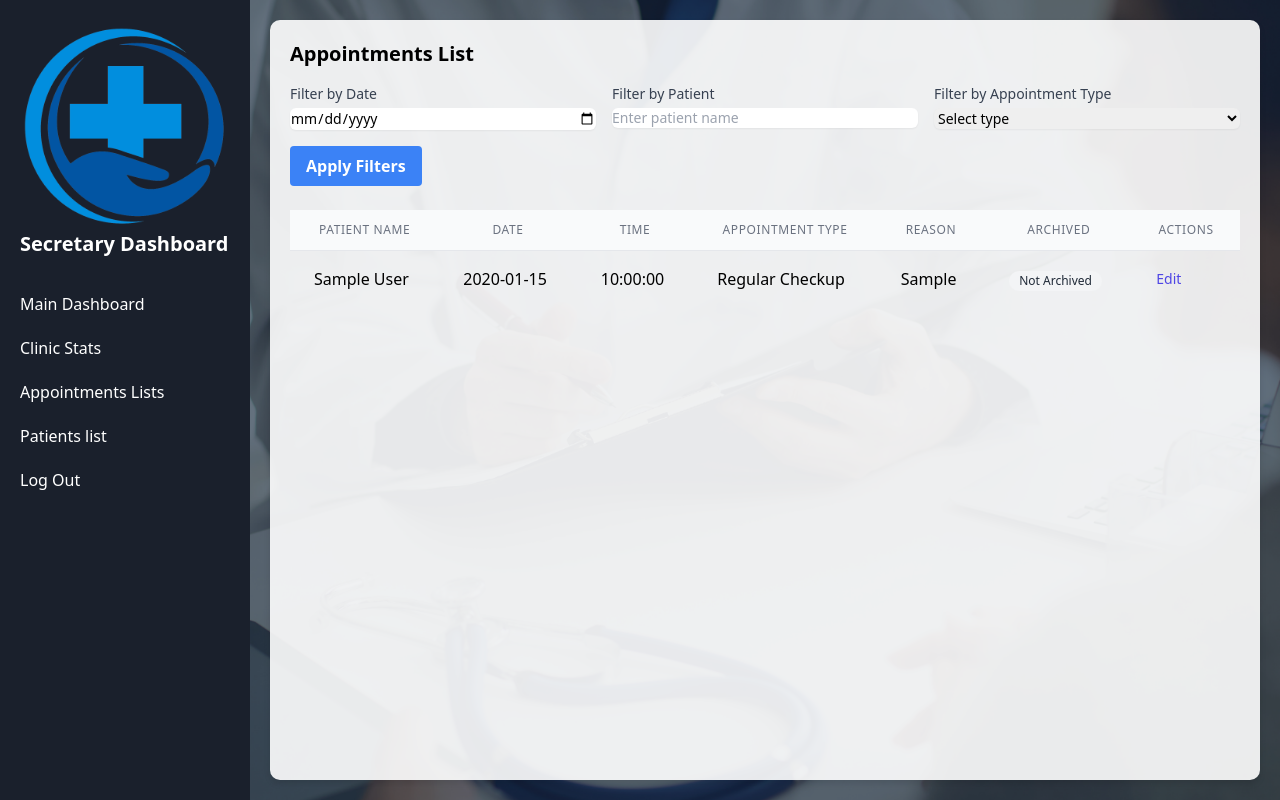
After one commit to ramesesbarria/Clinic-Management-System, a PHP site: page /viewAppointments.php in a window 1280 px wide. The commit adds this page. Run offline with PHP 8.4, Linux system fonts and the light colour scheme; tables that the repository leaves empty hold one stand-in row (values such as "Sample post").

Commit message:
finalized secretary dashboard except clinic stats

```diff
--- a/pages/doctorDashboard.php
+++ b/pages/doctorDashboard.php
@@ -42,7 +42,7 @@ if ($_SERVER['REQUEST_METHOD'] === 'POST') {
     }
 }
 
-$queryAppointments .= " ORDER BY appointments.date_preference DESC";
+$queryAppointments .= " ORDER BY appointments.date_preference ASC";
 
 $resultAppointments = mysqli_query($conn, $queryAppointments);
 
--- /dev/null
+++ b/pages/viewAppointments.php
@@ -0,0 +1,161 @@
+<?php
+include '../models/db.php'; // Adjust the path if necessary
+
+// Initialize filter variables
+$filterDate = isset($_POST['filterDate']) ? $_POST['filterDate'] : '';
+$filterPatient = isset($_POST['filterPatient']) ? $_POST['filterPatient'] : '';
+$filterAppointmentType = isset($_POST['filterAppointmentType']) ? $_POST['filterAppointmentType'] : '';
+
+// Build the SQL query with filters
+$sql = "SELECT a.appointmentID, a.patientID, a.date_preference, a.time_preference, a.appointment_type, a.reason, a.chief_complaint, a.duration_severity, a.general_appearance, a.visible_signs, a.archived, p.first_name, p.last_name
+        FROM appointments a
+        INNER JOIN patient p ON a.patientID = p.patientID
+        WHERE 1=1";
+
+if (!empty($filterDate)) {
+    $sql .= " AND a.date_preference = '$filterDate'";
+}
+
+if (!empty($filterPatient)) {
+    $sql .= " AND (p.first_name LIKE '%$filterPatient%' OR p.last_name LIKE '%$filterPatient%')";
+}
+
+if (!empty($filterAppointmentType)) {
+    $sql .= " AND a.appointment_type = '$filterAppointmentType'";
+}
+
+$sql .= " ORDER BY a.date_preference, a.time_preference ASC";
+
+$result = $conn->query($sql);
+
+// Check if query executed successfully
+if ($result === false) {
+    die("Error: " . $conn->error);
+}
+?>
+
+<!DOCTYPE html>
+<html lang="en">
+<head>
+    <meta charset="UTF-8">
+    <meta name="viewport" content="width=device-width, initial-scale=1.0">
+    <title>Appointments List</title>
+    <link href="https://cdn.jsdelivr.net/npm/tailwindcss@2.2.19/dist/tailwind.min.css" rel="stylesheet">
+    <style>
+        body {
+            display: flex;
+            min-height: 100vh;
+            background-image: url('../img/background.png'); /* Replace with your actual path */
+            background-size: cover;
+            background-repeat: no-repeat;
+            background-attachment: fixed;
+        }
+        .sidebar {
+            width: 250px;
+            background-color: #1a202c; /* Tailwind 'gray-800' */
+            color: white;
+            padding: 20px;
+            flex-shrink: 0;
+        }
+        .sidebar a {
+            display: block;
+            padding: 10px 0;
+            color: white;
+            text-decoration: none;
+        }
+        .sidebar a:hover {
+            background-color: #2d3748; /* Tailwind 'gray-700' */
+        }
+        .content {
+            flex-grow: 1;
+            padding: 20px;
+            background: rgba(255, 255, 255, 0.9);
+            border-radius: 10px;
+            box-shadow: 0 4px 6px rgba(0, 0, 0, 0.1);
+            margin: 20px;
+        }
+    </style>
+</head>
+<body>
+    <div class="sidebar">
+        <div class="logo"> <img src="../img/logo.png" alt="Logo"> </div>
+        <b> </b>
+        <h2 class="text-xl font-bold mb-6">Secretary Dashboard</h2>
+        <a href="secretaryDashboard.php">Main Dashboard</a>
+        <a href="clinicStats.php">Clinic Stats</a>
+        <a href="viewAppointments.php">Appointments Lists</a>
+        <a href="viewPatients.php">Patients list</a>
+        <a href="../models/handleLogout.php">Log Out</a>
+    </div>
+    <div class="content">
+        <h3 class="text-xl font-semibold mb-4">Appointments List</h3>
+
+        <!-- Filter Form -->
+        <form method="POST" action="viewAppointments.php" class="mb-6">
+            <div class="grid grid-cols-1 md:grid-cols-3 gap-4">
+                <div>
+                    <label for="filterDate" class="block text-sm font-medium text-gray-700">Filter by Date</label>
+                    <input type="date" name="filterDate" id="filterDate" value="<?php echo $filterDate; ?>" class="mt-1 block w-full border-gray-300 rounded-md shadow-sm focus:ring-indigo-500 focus:border-indigo-500 sm:text-sm">
+                </div>
+                <div>
+                    <label for="filterPatient" class="block text-sm font-medium text-gray-700">Filter by Patient</label>
+                    <input type="text" name="filterPatient" id="filterPatient" value="<?php echo $filterPatient; ?>" class="mt-1 block w-full border-gray-300 rounded-md shadow-sm focus:ring-indigo-500 focus:border-indigo-500 sm:text-sm" placeholder="Enter patient name">
+                </div>
+                <div>
+                    <label for="filterAppointmentType" class="block text-sm font-medium text-gray-700">Filter by Appointment Type</label>
+                    <select name="filterAppointmentType" id="filterAppointmentType" class="mt-1 block w-full border-gray-300 rounded-md shadow-sm focus:ring-indigo-500 focus:border-indigo-500 sm:text-sm">
+                        <option value="">Select type</option>
+                        <option value="Regular Checkup" <?php echo $filterAppointmentType == 'Regular Checkup' ? 'selected' : ''; ?>>Regular Checkup</option>
+                        <option value="Specific Treatment" <?php echo $filterAppointmentType == 'Specific Treatment' ? 'selected' : ''; ?>>Specific Treatment</option>
+                        <option value="Consultation" <?php echo $filterAppointmentType == 'Consultation' ? 'selected' : ''; ?>>Consultation</option>
+                    </select>
+                </div>
+            </div>
+            <div class="mt-4">
+                <button type="submit" class="bg-blue-500 hover:bg-blue-700 text-white font-bold py-2 px-4 rounded">Apply Filters</button>
+            </div>
+        </form>
+
+        <!-- Appointments Table -->
+        <div class="overflow-x-auto">
+            <table class="min-w-full divide-y divide-gray-200">
+                <thead class="bg-gray-50">
+                    <tr>
+                        <th class="px-6 py-3 text-xs font-medium text-gray-500 uppercase tracking-wider">Patient Name</th>
+                        <th class="px-6 py-3 text-xs font-medium text-gray-500 uppercase tracking-wider">Date</th>
+                        <th class="px-6 py-3 text-xs font-medium text-gray-500 uppercase tracking-wider">Time</th>
+                        <th class="px-6 py-3 text-xs font-medium text-gray-500 uppercase tracking-wider">Appointment Type</th>
+                        <th class="px-6 py-3 text-xs font-medium text-gray-500 uppercase tracking-wider">Reason</th>
+                        <th class="px-6 py-3 text-xs font-medium text-gray-500 uppercase tracking-wider">Archived</th>
+                        <th class="px-6 py-3 text-xs font-medium text-gray-500 uppercase tracking-wider">Actions</th>
+                    </tr>
+                </thead>
+                <tbody class="divide-y divide-gray-200">
+                    <?php while($row = $result->fetch_assoc()) { ?>
+                        <tr>
+                            <td class="px-6 py-4 whitespace-nowrap"><?php echo $row['first_name'] . ' ' . $row['last_name']; ?></td>
+                            <td class="px-6 py-4 whitespace-nowrap"><?php echo $row['date_preference']; ?></td>
+                            <td class="px-6 py-4 whitespace-nowrap"><?php echo $row['time_preference']; ?></td>
+                            <td class="px-6 py-4 whitespace-nowrap"><?php echo $row['appointment_type']; ?></td>
+                            <td class="px-6 py-4 whitespace-nowrap"><?php echo $row['reason']; ?></td>
+                            <td class="px-6 py-4 whitespace-nowrap">
+                                <span class="inline-flex items-center px-2.5 py-0.5 rounded-full text-xs font-medium leading-4 <?php echo $row['archived'] ? 'bg-blue-100 text-blue-800' : 'bg-gray-100 text-gray-800'; ?>">
+                                    <?php echo $row['archived'] ? 'Archived' : 'Not Archived'; ?>
+                                </span>
+                            </td>
+                            <td class="px-6 py-4 whitespace-nowrap text-sm font-medium">
+                                <a href="editAppointment.php?id=<?php echo $row['appointmentID']; ?>" class="text-indigo-600 hover:text-indigo-900">Edit</a>
+                            </td>
+                        </tr>
+                    <?php } ?>
+                </tbody>
+            </table>
+        </div>
+    </div>
+</body>
+</html>
+
+<?php
+// Close the database connection
+$conn->close();
+?>
```
Also changed, not shown: database sql/clinicManagementSystem.sql (renamed from database sql/patient_management_system.sql, +21 -21 lines), pages/appointmentForm.html (+20 -12 lines), pages/editPatient.php (added, +133 -0 lines), pages/secretaryDashboard.php (+46 -16 lines), pages/viewPatients.php (added, +147 -0 lines).
